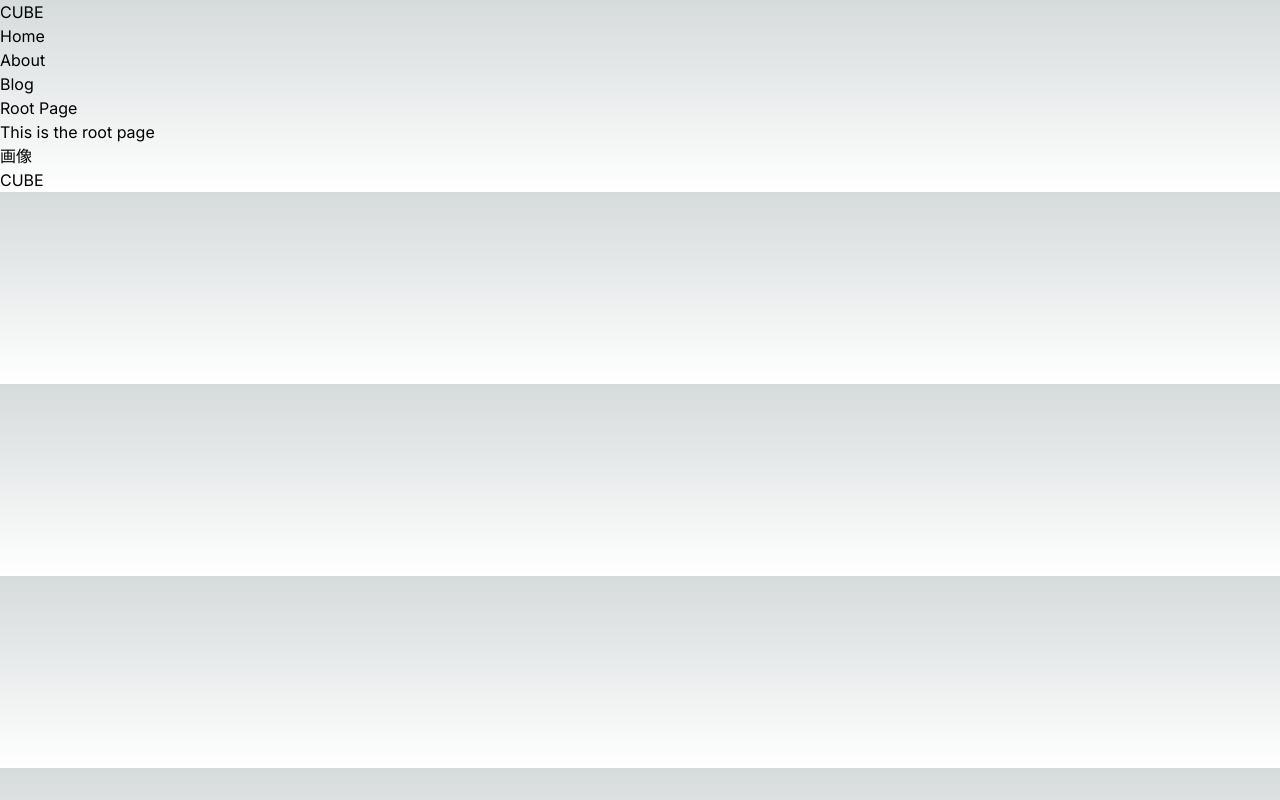
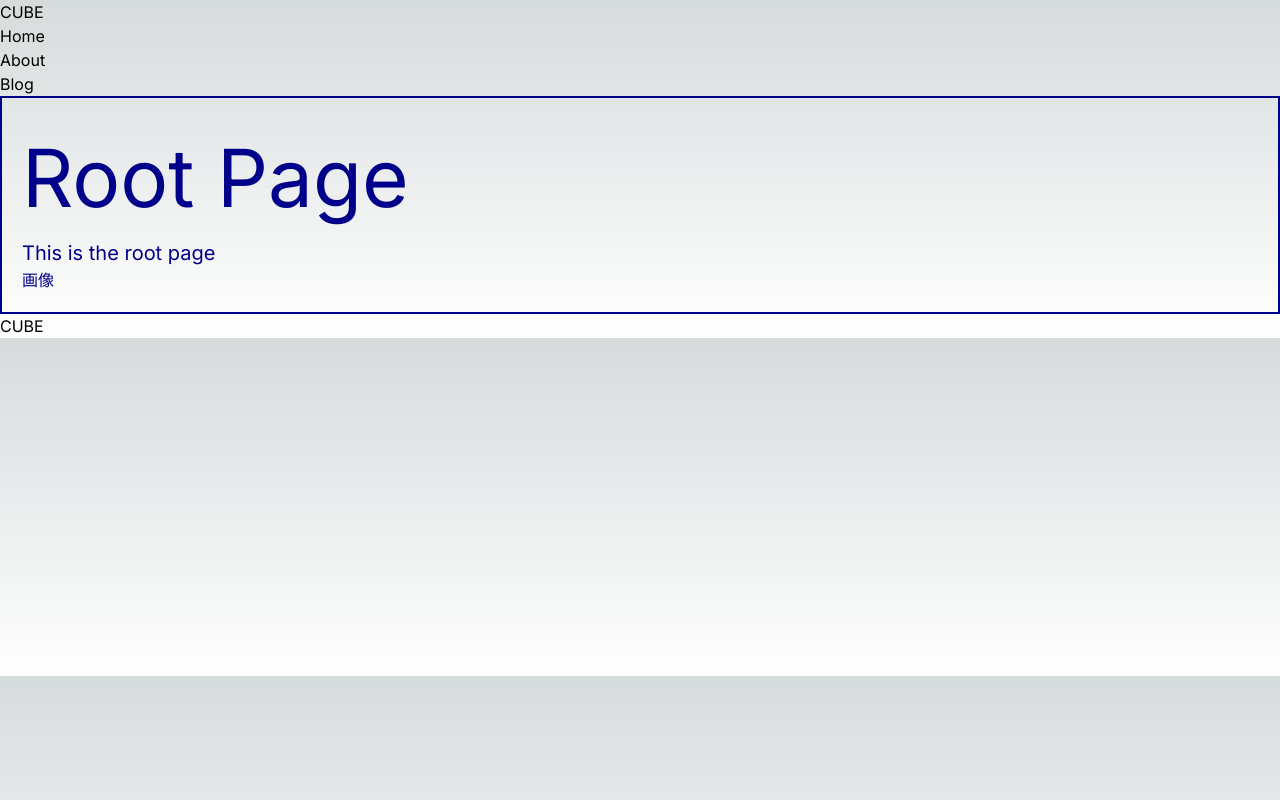
Before and after one commit to kazukidddd/next-example, a Next.js app in the folder blog/: page / in a window 1280 px wide. Built offline with nearby package versions, Linux system fonts and the light colour scheme.

Commit message:
refactor: Update Hero component styles and structure

```diff
--- /dev/null
+++ b/blog/src/components/hero.module.css
@@ -0,0 +1,13 @@
+.text {
+  padding: 20px;
+  border: solid 2px currentColor;
+  color: darkblue;
+}
+
+.title {
+  font-size: 80px;
+}
+
+.subtitle {
+  font-size: 20px;
+}
--- a/blog/src/components/hero.tsx
+++ b/blog/src/components/hero.tsx
@@ -1,8 +1,10 @@
+import styles from './hero.module.css';
+
 export default function Hero({title, subtitle, imageOn = false}: {title: string, subtitle: string, imageOn?: boolean}) {
 	return (
-		<div>
-			<h1>{title}</h1>
-			<p>{subtitle}</p>
+		<div className={styles.text}>
+			<h1 className={styles.title}>{title}</h1>
+			<p className={styles.subtitle}>{subtitle}</p>
 			{imageOn && <figure>画像</figure>}
 		</div>
 	)
```
